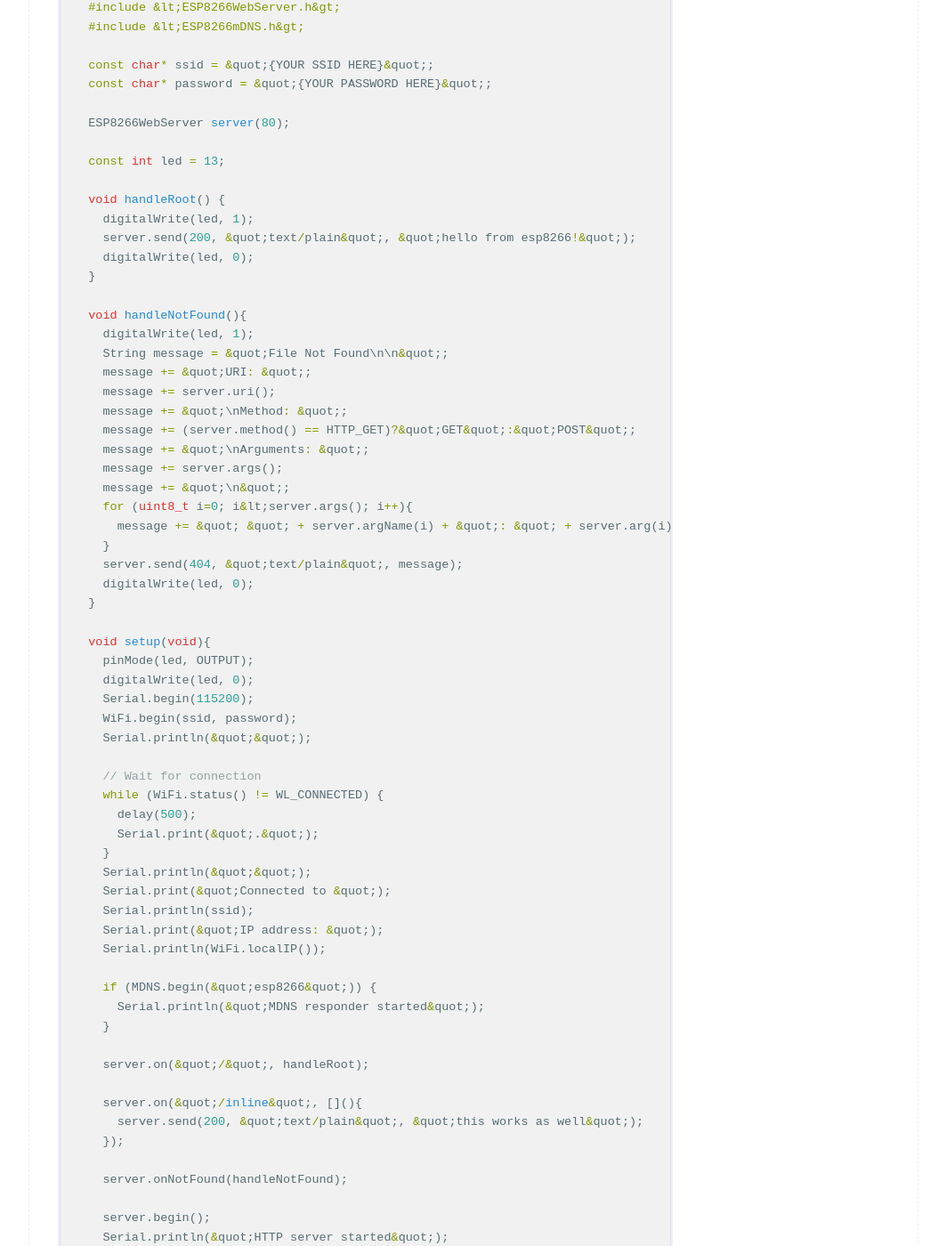
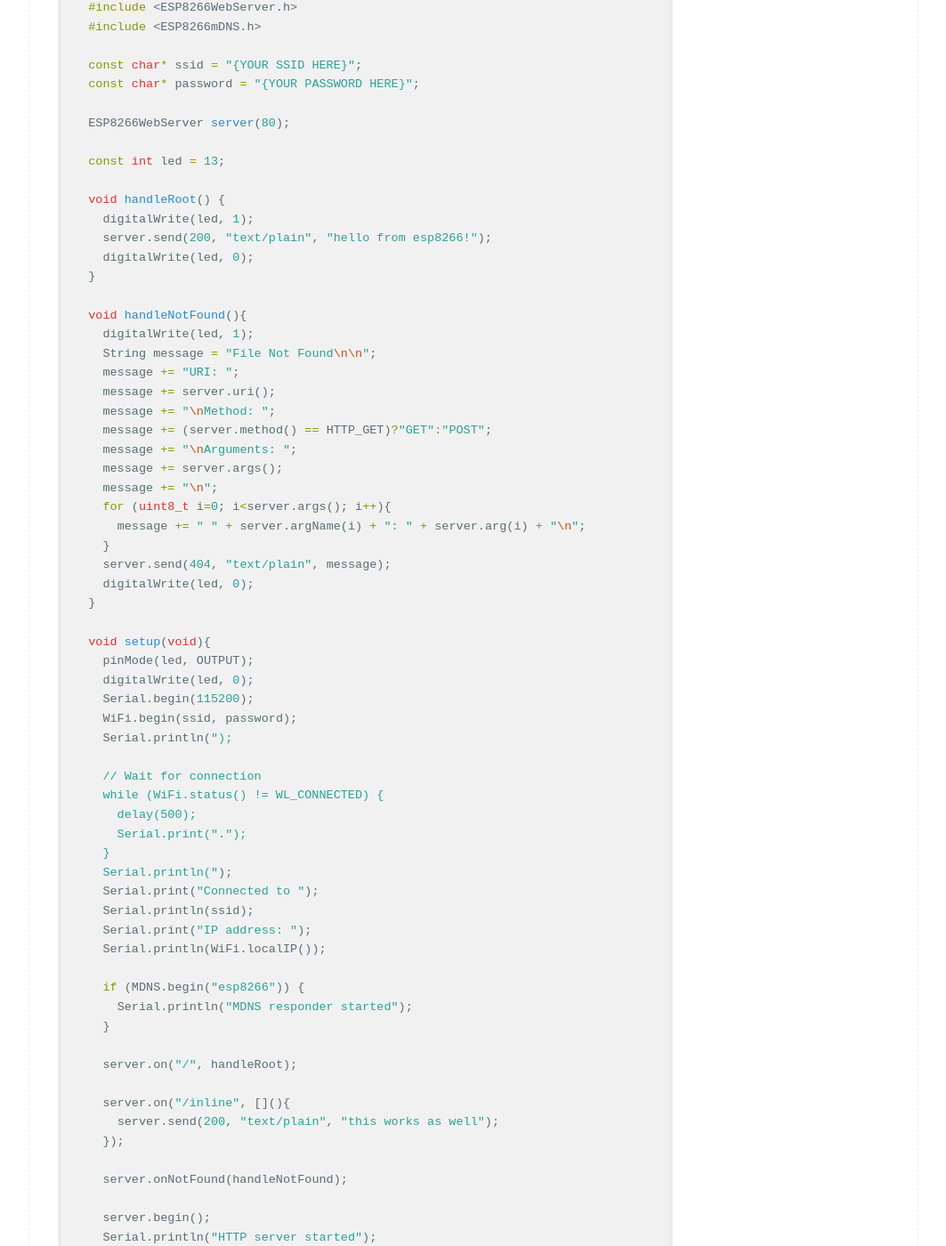
Before and after one commit to ishmandoo/ishmandoo.github.io, a Jekyll site: the page built from _posts/2015-12-10-esp8266-with-web-server-using-arduino-ide.html, in a window 1280 px wide and 1400 px high, scrolled down 1034 px. Shown: the whole window at 89% size, without its empty margins (108-1171 px from the left). Built offline with Jekyll 4.4.1, drawn with Linux system fonts in a browser that asks for light colours; some of the changed lines change nothing that is shown; some of the changed text lies outside the part shown.

Commit message:
fixed code in esp post

```diff
--- a/_posts/2015-12-10-esp8266-with-web-server-using-arduino-ide.html
+++ b/_posts/2015-12-10-esp8266-with-web-server-using-arduino-ide.html
@@ -30,13 +30,13 @@ comments:
 <p>Then I restarted the IDE.</p>
 <p>I chose the HelloServer example from the ESP8266WebServer folder. It looks like this:</p>
 <p>{% highlight c %}
-  #include &lt;ESP8266WiFi.h&gt;
-  #include &lt;WiFiClient.h&gt;
-  #include &lt;ESP8266WebServer.h&gt;
-  #include &lt;ESP8266mDNS.h&gt;
+  #include <ESP8266WiFi.h>
+  #include <WiFiClient.h>
+  #include <ESP8266WebServer.h>
+  #include <ESP8266mDNS.h>
 
-  const char* ssid = &quot;{YOUR SSID HERE}&quot;;
-  const char* password = &quot;{YOUR PASSWORD HERE}&quot;;
+  const char* ssid = "{YOUR SSID HERE}";
+  const char* password = "{YOUR PASSWORD HERE}";
 
   ESP8266WebServer server(80);
 
@@ -44,24 +44,24 @@ comments:
 
   void handleRoot() {
     digitalWrite(led, 1);
-    server.send(200, &quot;text/plain&quot;, &quot;hello from esp8266!&quot;);
+    server.send(200, "text/plain", "hello from esp8266!");
     digitalWrite(led, 0);
   }
 
   void handleNotFound(){
     digitalWrite(led, 1);
-    String message = &quot;File Not Found\n\n&quot;;
-    message += &quot;URI: &quot;;
+    String message = "File Not Found\n\n";
+    message += "URI: ";
     message += server.uri();
-    message += &quot;\nMethod: &quot;;
-    message += (server.method() == HTTP_GET)?&quot;GET&quot;:&quot;POST&quot;;
-    message += &quot;\nArguments: &quot;;
+    message += "\nMethod: ";
+    message += (server.method() == HTTP_GET)?"GET":"POST";
+    message += "\nArguments: ";
     message += server.args();
-    message += &quot;\n&quot;;
-    for (uint8_t i=0; i&lt;server.args(); i++){
-      message += &quot; &quot; + server.argName(i) + &quot;: &quot; + server.arg(i) + &quot;\n&quot;;
+    message += "\n";
+    for (uint8_t i=0; i<server.args(); i++){
+      message += " " + server.argName(i) + ": " + server.arg(i) + "\n";
     }
-    server.send(404, &quot;text/plain&quot;, message);
+    server.send(404, "text/plain", message);
     digitalWrite(led, 0);
   }
 
@@ -70,33 +70,33 @@ comments:
     digitalWrite(led, 0);
     Serial.begin(115200);
     WiFi.begin(ssid, password);
-    Serial.println(&quot;&quot;);
+    Serial.println(");
 
     // Wait for connection
     while (WiFi.status() != WL_CONNECTED) {
       delay(500);
-      Serial.print(&quot;.&quot;);
+      Serial.print(".");
     }
-    Serial.println(&quot;&quot;);
-    Serial.print(&quot;Connected to &quot;);
+    Serial.println(");
+    Serial.print("Connected to ");
     Serial.println(ssid);
-    Serial.print(&quot;IP address: &quot;);
+    Serial.print("IP address: ");
     Serial.println(WiFi.localIP());
 
-    if (MDNS.begin(&quot;esp8266&quot;)) {
-      Serial.println(&quot;MDNS responder started&quot;);
+    if (MDNS.begin("esp8266")) {
+      Serial.println("MDNS responder started");
     }
 
-    server.on(&quot;/&quot;, handleRoot);
+    server.on("/", handleRoot);
 
-    server.on(&quot;/inline&quot;, [](){
-      server.send(200, &quot;text/plain&quot;, &quot;this works as well&quot;);
+    server.on("/inline", [](){
+      server.send(200, "text/plain", "this works as well");
     });
 
     server.onNotFound(handleNotFound);
 
     server.begin();
-    Serial.println(&quot;HTTP server started&quot;);
+    Serial.println("HTTP server started");
   }
 
   void loop(void){
```
